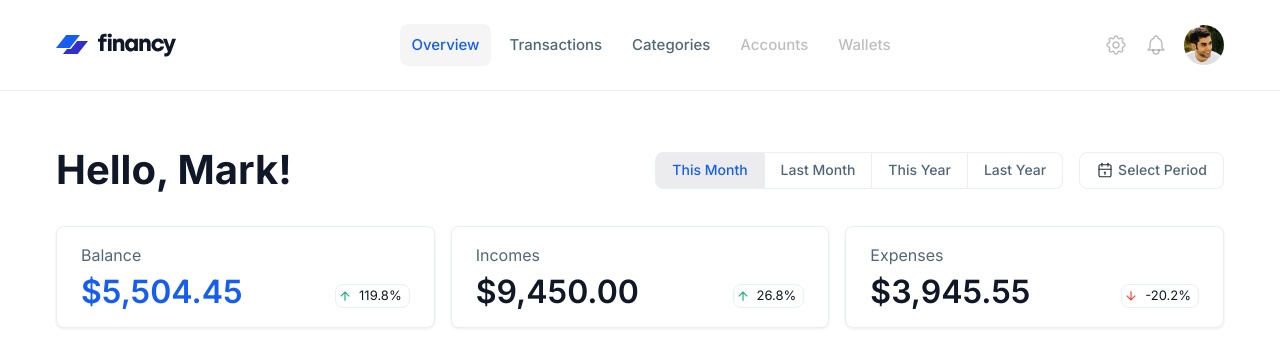
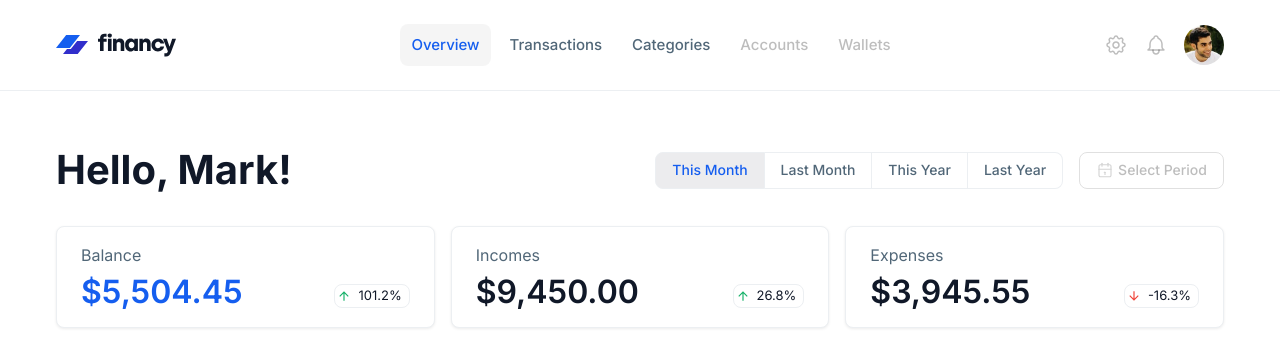
Before and after one commit to Danny-Lenko/financial-dashboard, a React (Vite) app: page / in a window 1280 px wide. Shown: the top 355 px of the page. Built offline with nearby package versions, Linux system fonts and the light colour scheme.

Commit message:
made the CashflowSection use global state data based on certain period

```diff
--- a/src/constants/select-period.constants.ts
+++ b/src/constants/select-period.constants.ts
@@ -1,37 +1,37 @@
 import { Period } from '@/types/select-period.types';
 
 interface PeriodButtonConfig {
+  name: string;
+  value: string;
   label: string;
-  value: string;
-  content: string;
   isStandalone?: boolean;
 }
 
 export const PERIOD_BUTTONS_CONFIG: PeriodButtonConfig[] = [
   {
-    label: 'this month',
+    name: 'this-month',
     value: Period.ThisMonth,
-    content: 'This Month',
+    label: 'This Month',
   },
   {
-    label: 'last month',
+    name: 'last-month',
     value: Period.LastMonth,
-    content: 'Last Month',
+    label: 'Last Month',
   },
   {
-    label: 'this year',
+    name: 'this-year',
     value: Period.ThisYear,
-    content: 'This Year',
+    label: 'This Year',
   },
   {
-    label: 'last year',
+    name: 'last-year',
     value: Period.LastYear,
-    content: 'Last Year',
+    label: 'Last Year',
   },
   {
-    label: 'select period',
+    name: 'select-period',
     value: Period.SelectPeriod,
-    content: 'Select Period',
+    label: 'Select Period',
     isStandalone: true,
   },
 ];
--- a/src/hooks/useCashflowAnalysis.ts
+++ b/src/hooks/useCashflowAnalysis.ts
@@ -3,13 +3,13 @@ import type { Cashflow, CashflowAnalysis } from '@/types/cashflow.types';
 import { analyzeCashflow } from '@/utils/cashflow.utils';
 
 interface UseCashflowAnalysisParams {
-  previos: Cashflow;
+  previous: Cashflow;
   current: Cashflow;
 }
 
 export default function useCashflowAnalysis({
-  previos,
+  previous,
   current,
 }: UseCashflowAnalysisParams): CashflowAnalysis {
-  return useMemo(() => analyzeCashflow(previos, current), [previos, current]);
+  return useMemo(() => analyzeCashflow(previous, current), [previous, current]);
 }
--- a/src/mocks/cashflow.mocks.ts
+++ b/src/mocks/cashflow.mocks.ts
@@ -1,13 +1,13 @@
 import type { Cashflow } from '@/types/cashflow.types';
 
 export const twoMonthsAgoCashflow: Cashflow = {
-  incomes: 8450.0,
-  expenses: 5945.55,
+  incomes: 8950.0,
+  expenses: 5045.55,
 };
 
 export const lastMonthCashflow: Cashflow = {
   incomes: 7450.0,
-  expenses: 4945.55,
+  expenses: 4713.55,
 };
 
 export const thisMonthCashflow: Cashflow = {
@@ -29,3 +29,26 @@ export const thisYearCashflow: Cashflow = {
   incomes: 84500.0,
   expenses: 59455.5,
 };
+
+export const periodCashflowMap: Record<
+  string,
+  { current: Cashflow; previous: Cashflow }
+> = {
+  'this-month': {
+    current: thisMonthCashflow,
+    previous: lastMonthCashflow,
+  },
+  'last-month': {
+    current: lastMonthCashflow,
+    previous: twoMonthsAgoCashflow,
+  },
+
+  'this-year': {
+    current: thisYearCashflow,
+    previous: lastYearCashflow,
+  },
+  'last-year': {
+    current: lastYearCashflow,
+    previous: twoYearsAgoCashflow,
+  },
+};
--- a/src/pages/Overview/Sections/CashflowSection/CashflowSection.tsx
+++ b/src/pages/Overview/Sections/CashflowSection/CashflowSection.tsx
@@ -1,7 +1,7 @@
 import { styled } from '@mui/system';
 
 import useCashflowAnalysis from '@/hooks/useCashflowAnalysis';
-import { lastMonthCashflow, thisMonthCashflow } from '@/mocks/cashflow.mocks';
+import { periodCashflowMap } from '@/mocks/cashflow.mocks';
 import { CASHFLOW_CATEGORY_ORDER } from '@/constants/cashflow.constants';
 import CashflowCard from './components/CashflowCard';
 import { useAppSelector } from '@/store/hooks';
@@ -19,8 +19,8 @@ function CashflowSection() {
   console.log('Current Period:', period);
 
   const cashflowAnalysis = useCashflowAnalysis({
-    previos: lastMonthCashflow,
-    current: thisMonthCashflow,
+    previous: periodCashflowMap[period].previous,
+    current: periodCashflowMap[period].current,
   });
 
   return (
--- a/src/pages/Overview/Sections/HelloAndPeriodSection/components/PeriodButtonsStack.tsx
+++ b/src/pages/Overview/Sections/HelloAndPeriodSection/components/PeriodButtonsStack.tsx
@@ -5,6 +5,8 @@ import { useState } from 'react';
 import CalendarSvg from '@assets/calendar.svg?react';
 import type { Period } from '@/types/select-period.types';
 import { PERIOD_BUTTONS_CONFIG } from '@/constants/select-period.constants';
+import { useAppDispatch } from '@/store/hooks';
+import { setPeriod as setGlobalPeriod } from '@/features/period/period.slice';
 
 const buttonGroup = PERIOD_BUTTONS_CONFIG.filter((btn) => !btn.isStandalone);
 const firstButtonValue = buttonGroup[0].value;
@@ -31,6 +33,8 @@ const PeriodButton = styled(ToggleButton)(({ theme }) => ({
   svg: {
     marginRight: theme.spacing(0.5),
     transform: 'translateY(-1px)',
+    // TEMPO Sets desabled color
+    color: 'lightgray',
   },
 }));
 
@@ -41,6 +45,8 @@ const PeriodButtonGroup = styled(ToggleButtonGroup)(({ theme }) => ({
 }));
 
 function PeriodButtonsStack() {
+  const dispatch = useAppDispatch();
+
   const [period, setPeriod] = useState<Period>(firstButtonValue);
 
   const handlePeriodChange = (
@@ -49,6 +55,10 @@ function PeriodButtonsStack() {
   ) => {
     if (newPeriod !== null) {
       setPeriod(newPeriod);
+      // TEMPO Only update global state for predefined periods
+      if (newPeriod !== 'select-period') {
+        dispatch(setGlobalPeriod(newPeriod));
+      }
     }
   };
 
@@ -63,16 +73,17 @@ function PeriodButtonsStack() {
         {buttonGroup.map((button) => (
           <PeriodButton
             key={button.value}
-            aria-label={button.label}
+            aria-label={button.label.toLowerCase()}
             value={button.value}
           >
-            {button.content}
+            {button.label}
           </PeriodButton>
         ))}
       </PeriodButtonGroup>
 
       {buttonStandalone && (
         <PeriodButton
+          disabled
           aria-label={buttonStandalone.label}
           onChange={handlePeriodChange}
           selected={period === buttonStandalone.value}
```
Also changed, not shown: src/assets/calendar.svg.
